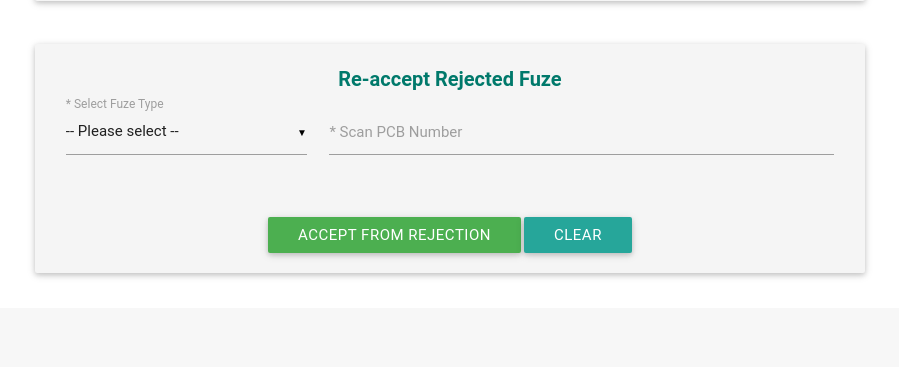
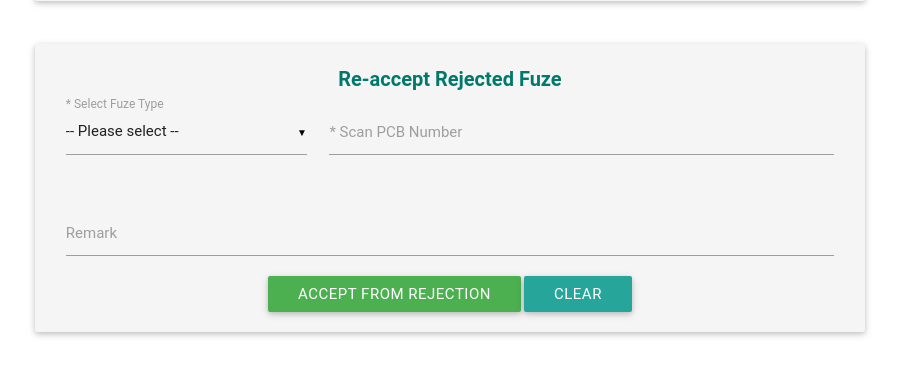
Before and after one commit to pranjal-joshi/FuzeDatabase, a PHP site: page /rejection.php in a window 1280 px wide. Shown: the part 533-900 px from the top of the page, without its empty margins (190-1089 px from the left). Before the commit the page ends 810 px from the top, so only its background shows below. Run offline with PHP 8.4, Linux system fonts and the light colour scheme; some web fonts are replaced.

Commit message:
acception remarks added

```diff
--- a/rejection.php
+++ b/rejection.php
@@ -70,7 +70,7 @@
 		<div class="navbar-fixed">
 			<nav>
 				<div class="nav-wrapper teal lighten-2">
-					<a href="#!" class="brand-logo center">Fuze Database Home-Page</a>
+					<a href="#!" class="brand-logo center" id="loginNavTitle">Fuze Database Home-Page</a>
 
 					<a><span class='white-text text-darken-5 left' style='font-size: 18px; padding-left: 20px; font-weight: bold' onclick='self.close();'>Back</span></a>
 				</div>
@@ -159,6 +159,11 @@
 							</div>
 						</div>
 
+						<div class="input-field col s12">
+							<input class="tooltipped" id="acception_remark" name="acception_remark" type="text" data-position="top" data-delay="50" data-tooltip="Help us knowing how you solved this problem">
+							<label for="acception_remark"><center>Remark</center></label>
+						</div>
+
 						<br>
 						<center>
 							<a class="waves-effect waves-light btn green" id="acception_submit">ACCEPT FROM REJECTION</a>
@@ -174,6 +179,15 @@
 
 	<script type="text/javascript">
 		$('select').material_select();
+
+		switch($.cookie('fuzeDia')){
+			case '105':
+				document.getElementById('loginNavTitle').innerHTML = "105 mm Fuze Database";
+				break;
+			case '155':
+				document.getElementById('loginNavTitle').innerHTML = "155 mm Fuze Database";
+				break;
+		}
 
 		$('#rejection_clear').click(function(){
 			$('#rejection_scan_pcb').val('');
@@ -215,6 +229,7 @@
 						type: 'accept',
 						pcb_no: $('#acception_scan_pcb').val(),
 						fuze: $('#acception_fuze_type :selected').val(),
+						remark: $('#acception_remark').val()
 					},
 					success: function(msg) {
 						console.log(msg);
```
